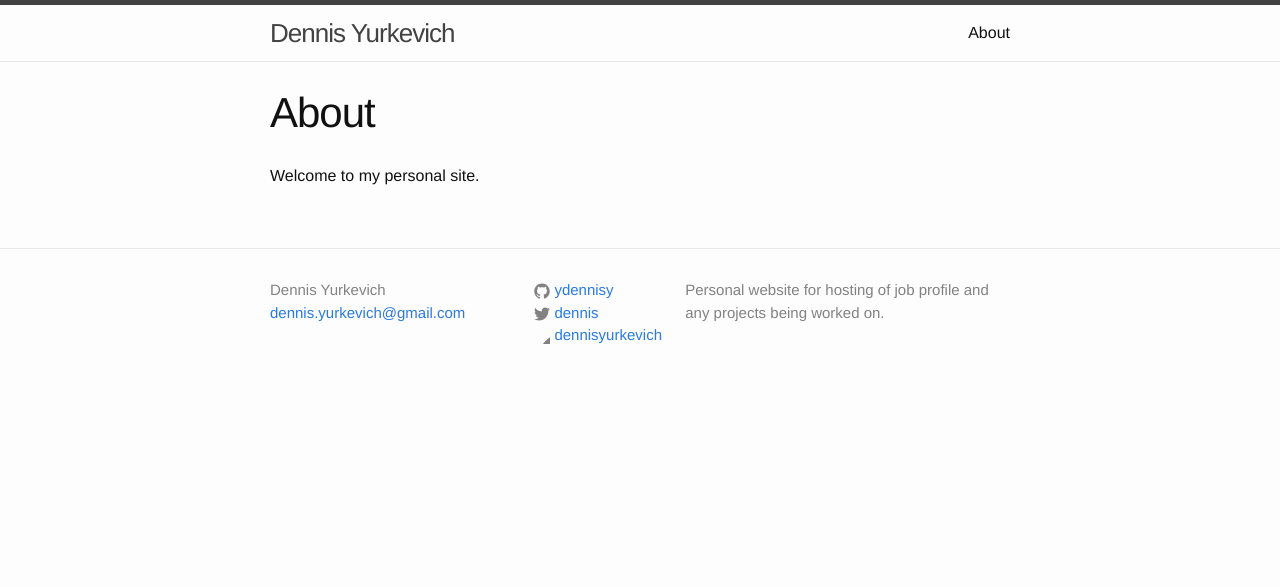
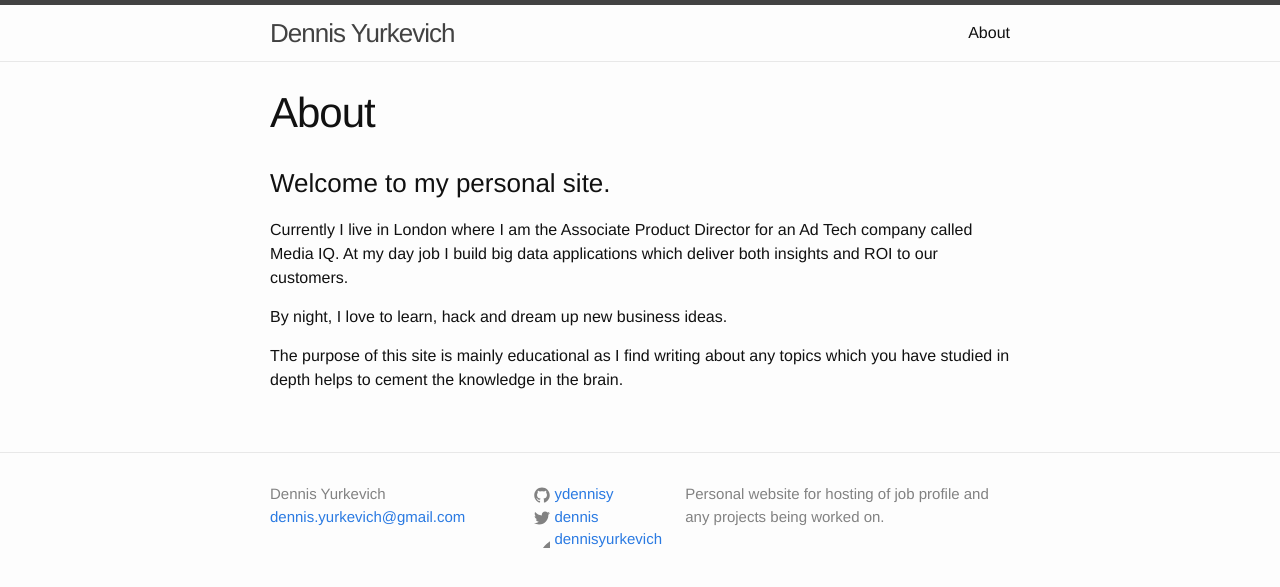
Before and after one commit to ydennisy/ydennisy.github.io, a Jekyll site: the page built from about.md, in a window 1280 px wide. Shown: the top 587 px of the page. Built offline with Jekyll 4.4.1, drawn with Linux system fonts in a browser that asks for light colours.

Commit message:
Update about.md

```diff
--- a/about.md
+++ b/about.md
@@ -4,4 +4,10 @@ title: About
 permalink: /about/
 ---
 
-Welcome to my personal site.
+### Welcome to my personal site.
+
+Currently I live in London where I am the Associate Product Director for an Ad Tech company called Media IQ. At my day job I build big data applications which deliver both insights and ROI to our customers.
+
+By night, I love to learn, hack and dream up new business ideas.
+
+The purpose of this site is mainly educational as I find writing about any topics which you have studied in depth helps to cement the knowledge in the brain.
```
